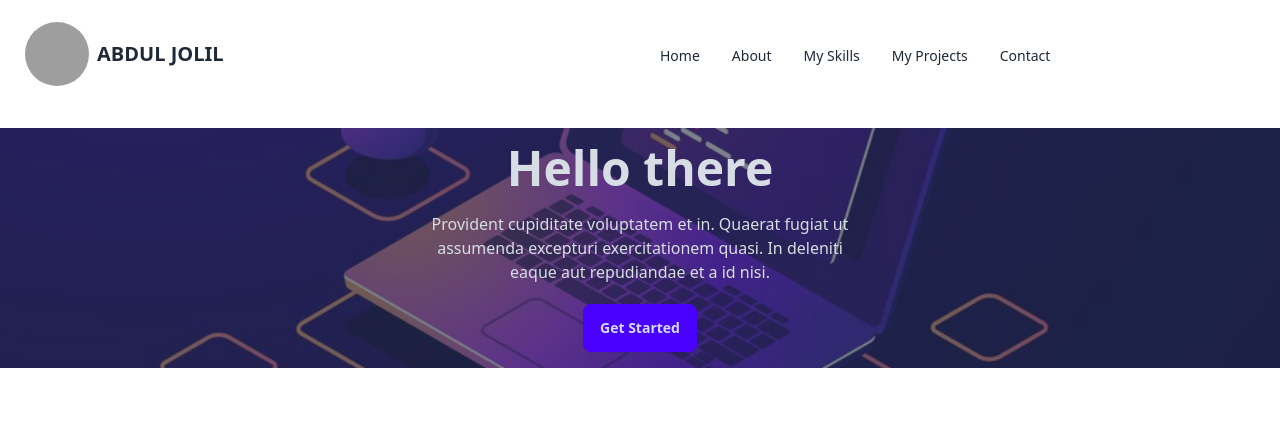
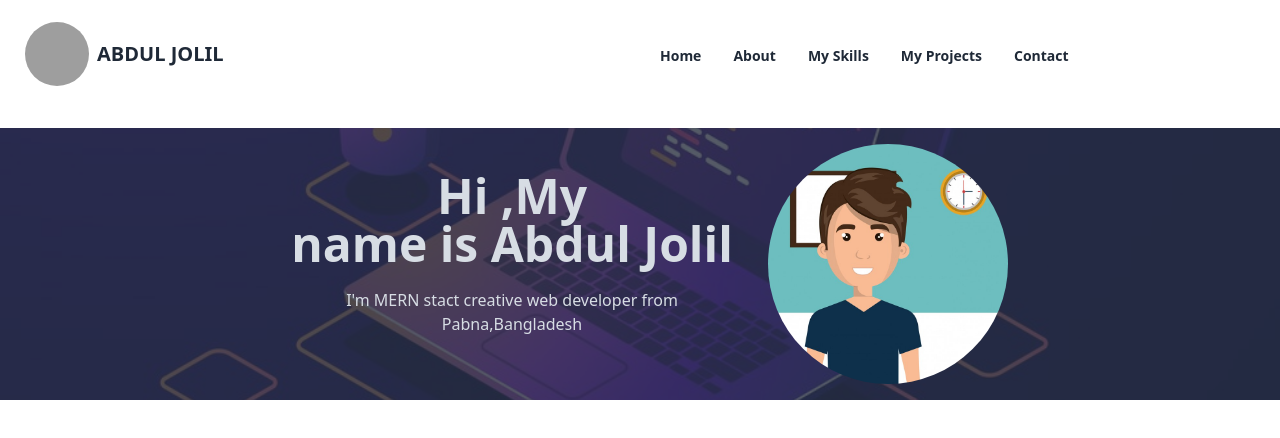
Before and after one commit to abduljolil/MY-Portfolio-Code, a React (Vite) app: page / in a window 1280 px wide. Shown: the top 438 px of the page. Built offline with nearby package versions, Linux system fonts and the light colour scheme; grey boxes are pictures that could not be loaded.

Commit message:
create a banner section

```diff
--- a/src/Pages/Share/Navbar.jsx
+++ b/src/Pages/Share/Navbar.jsx
@@ -22,7 +22,7 @@ const Navbar = () => {
                       <svg xmlns="http://www.w3.org/2000/svg" className="h-5 w-5" fill="none" viewBox="0 0 24 24" stroke="currentColor"><path strokeLinecap="round" strokeLinejoin="round" strokeWidth="2" d="M4 6h16M4 12h8m-8 6h16" /></svg>
                   </label>
                   <ul tabIndex={0} className="menu menu-sm  dropdown-content mt-3 z-[1] p-2 shadow bg-base-100 rounded-box w-52">
-                    <div className="text-xl ">
+                    <div className="text-xl font-bold ">
                     {links}
                     </div>
 
@@ -36,7 +36,7 @@ const Navbar = () => {
               </div>
           </div>
           <div className="navbar-center hidden lg:flex">
-              <ul className="menu menu-horizontal px-1">
+              <ul className="menu menu-horizontal px-1 font-bold">
                {links}
               </ul>
           </div>
--- a/src/component/Banner.jsx
+++ b/src/component/Banner.jsx
@@ -3,13 +3,17 @@
 const Banner = () => {
     return (
         <div className="hero min-w-screen relative" style={{ backgroundImage: 'url(../../public/laptop-with-program-code-isometric-icon-software-development-programming-applications-dark-neon_39422-971.jpg)' }}>
-            <div className="hero-overlay bg-opacity-60"></div>
+            <div className="hero-overlay bg-opacity-80"></div>
+            <div className="hero-content flex-col lg:flex-row justify-center items-center">
             <div className="hero-content text-center text-neutral-content">
                 <div className="max-w-md">
-                    <h1 className="mb-5 text-5xl font-bold">Hello there</h1>
-                    <p className="mb-5">Provident cupiditate voluptatem et in. Quaerat fugiat ut assumenda excepturi exercitationem quasi. In deleniti eaque aut repudiandae et a id nisi.</p>
-                    <button className="btn btn-primary">Get Started</button>
+                    <h1 className="mb-5 text-5xl font-bold">Hi ,My <br />name is Abdul Jolil</h1>
+                    <p className="mb-5">
+                        I'm MERN stact creative web developer from Pabna,Bangladesh
+                    </p>
                 </div>
+            </div>
+            <img className="w-90 h-60 rounded-full" src="../../public/young-man-classroom-character-scene_24877-57854.jpg" alt="" />
             </div>
         </div>
     );
```
Also changed, not shown: public/young-man-classroom-character-scene_24877-57854.jpg (added).
